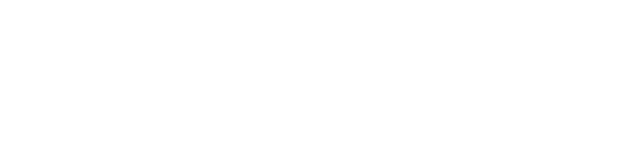
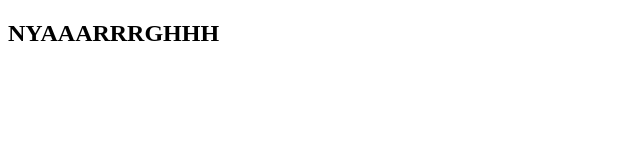
Before and after one commit to Lumiahma/hackathon, a website: page public/index.html in a window 1280 px wide. Shown: the whole page, without its empty margins (0-640 px from the left). Drawn offline with Linux system fonts and the light colour scheme.

Commit message:
second commit nonsense

```diff
--- a/public/index.html
+++ b/public/index.html
@@ -1,12 +1,14 @@
 <!DOCTYPE html>
 	<head>
+	<link rel="stylesheet" type="text/css" href="css/hackathon.css" />
 
 	</head>
 	<body>
 		<section id="board">
 			<div id="header">
 			</div>
-			<div id="body">
+			<div id="core">
+				<h2>NYAAARRRGHHH</h2>
 			</div>
 			<div id ="footer">
 			</div>
```
Also changed, not shown: 1 other file.
